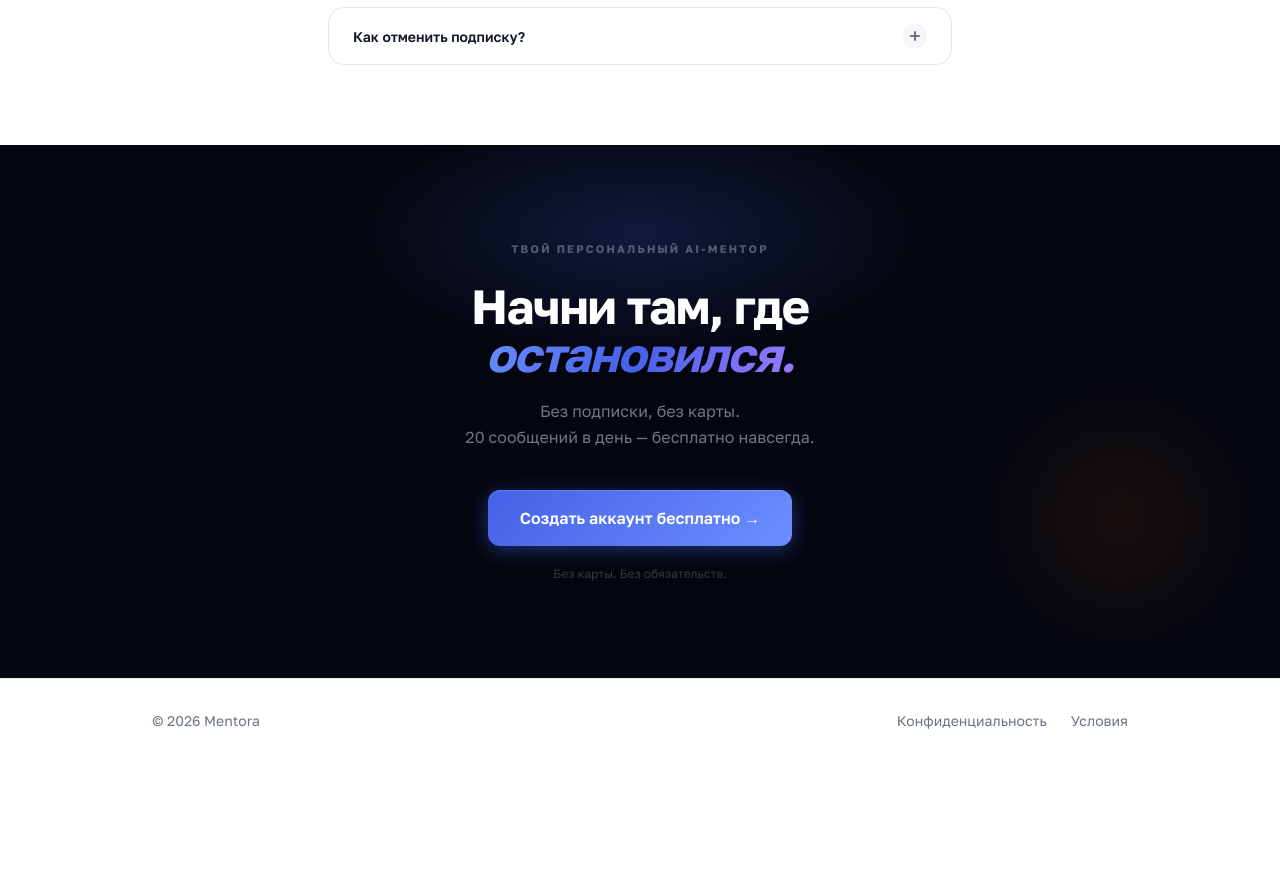
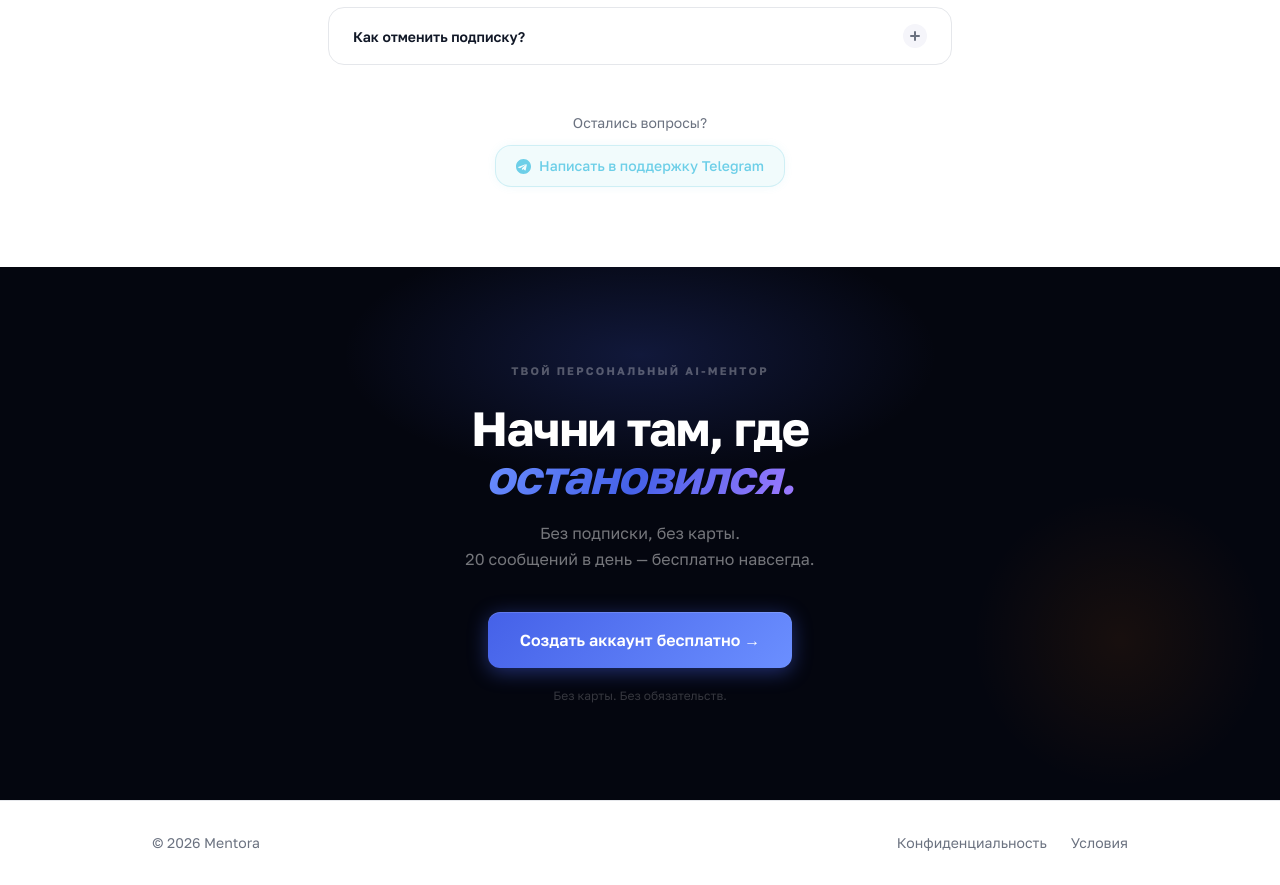
Before and after one commit to unrebay/mentora, a Next.js app: page /pricing in a window 1280 px wide. Shown: the part 1832-2717 px from the top of the page. Before the commit the page ends 2595 px from the top, so only its background shows below. Built offline with nearby package versions, Linux system fonts and the light colour scheme; no server answers.

Commit message:
feat: add glass TelegramSupportButton — profile, chat, pricing, dashboard

```diff
--- a/src/app/dashboard/page.tsx
+++ b/src/app/dashboard/page.tsx
@@ -13,6 +13,7 @@ import WhatsNewBanner from "@/components/WhatsNewBanner";
 import LaunchBanner from "@/components/LaunchBanner";
 import ReferralWidget from "@/components/ReferralWidget";
 import SphereBlobScene, { SUBTLE_SPHERES } from "@/components/SphereBlobScene";
+import TelegramSupportButton from "@/components/TelegramSupportButton";
 import dynamic from "next/dynamic";
 const StreakRewardCelebration = dynamic(() => import("@/components/StreakRewardCelebration"), { ssr: false });
 
@@ -427,6 +428,12 @@ export default async function DashboardPage() {
         <div className="mt-8 mb-2" data-tour="referral">
           <ReferralWidget />
         </div>
+
+        {/* ── Support ──────────────────────────────────────── */}
+        <div className="mt-6 mb-6 flex flex-col items-center gap-2 text-center">
+          <p className="text-xs" style={{ color: "var(--text-muted)" }}>Нужна помощь?</p>
+          <TelegramSupportButton size="sm" label="Написать в поддержку" />
+        </div>
       </div>
     </main>
   );
--- a/src/app/pricing/page.tsx
+++ b/src/app/pricing/page.tsx
@@ -3,6 +3,7 @@ import Logo from "@/components/Logo";
 import ThemeToggle from "@/components/ThemeToggle";
 import BuyProButton from "@/components/BuyProButton";
 import PricingFAQ from "@/components/PricingFAQ";
+import TelegramSupportButton from "@/components/TelegramSupportButton";
 import MobileMenuButton from "@/components/MobileMenuButton";
 import { createServerClient } from "@supabase/ssr";
 import { cookies } from "next/headers";
@@ -500,6 +501,12 @@ export default async function PricingPage() {
           <h2 className="text-3xl font-bold tracking-tight t-primary">Часто спрашивают</h2>
         </div>
         <PricingFAQ />
+
+        {/* Support CTA */}
+        <div className="mt-12 flex flex-col items-center gap-3">
+          <p className="text-sm" style={{ color: "var(--text-muted)" }}>Остались вопросы?</p>
+          <TelegramSupportButton label="Написать в поддержку Telegram" />
+        </div>
       </section>
 
       {/* FOOTER CTA */}
--- a/src/app/profile/page.tsx
+++ b/src/app/profile/page.tsx
@@ -9,6 +9,7 @@ import MeLogo from "@/components/MeLogo";
 import DashboardNav from "@/components/DashboardNav";
 import StatCard, { MentIcon, FlameIcon, MessageIcon, StarIcon } from "@/components/StatCard";
 import SupportCodeCopy from "@/components/SupportCodeCopy";
+import TelegramSupportButton from "@/components/TelegramSupportButton";
 
 /** Deterministic 10-char support code derived from UUID — no DB needed */
 function makeSupportCode(userId: string): string {
@@ -398,27 +399,14 @@ export default async function ProfilePage() {
         </div>
 
         {/* ── Support ──────────────────────────────────────── */}
-        <div className="pb-8 flex flex-col items-center gap-2 text-center">
+        <div className="pb-8 flex flex-col items-center gap-3 text-center">
           <p className="text-xs" style={{ color: "var(--text-muted)" }}>Вопросы или проблемы?</p>
-          <div className="flex items-center gap-4 flex-wrap justify-center">
-            <a href="https://t.me/mentora_su_bot" target="_blank" rel="noopener noreferrer"
-              className="inline-flex items-center gap-2 px-4 py-2 rounded-xl text-sm font-semibold transition-all"
-              style={{
-                background: "rgba(42,171,238,0.10)",
-                border: "1px solid rgba(42,171,238,0.25)",
-                color: "#2AABEE",
-              }}>
-              <svg viewBox="0 0 24 24" width="15" height="15" fill="#2AABEE">
-                <path d="M12 0C5.373 0 0 5.373 0 12s5.373 12 12 12 12-5.373 12-12S18.627 0 12 0zm5.562 8.248l-2.008 9.461c-.148.658-.537.818-1.084.508l-3-2.21-1.447 1.394c-.16.16-.295.295-.604.295l.213-3.053 5.56-5.023c.242-.213-.054-.333-.373-.12L6.24 14.605l-2.95-.924c-.642-.2-.654-.642.136-.951l11.527-4.448c.537-.194 1.006.131.609.966z"/>
-              </svg>
-              Поддержка в Telegram
-            </a>
-            <a href="mailto:hello@mentora.su"
-              className="text-xs"
-              style={{ color: "var(--text-muted)", textDecoration: "underline", textDecorationStyle: "dotted" }}>
-              hello@mentora.su
-            </a>
-          </div>
+          <TelegramSupportButton label="Написать в поддержку" />
+          <a href="mailto:hello@mentora.su"
+            className="text-xs"
+            style={{ color: "var(--text-muted)", textDecoration: "underline", textDecorationStyle: "dotted" }}>
+            hello@mentora.su
+          </a>
         </div>
 
       </main>
--- /dev/null
+++ b/src/components/TelegramSupportButton.tsx
@@ -0,0 +1,63 @@
+"use client";
+import { useState } from "react";
+
+const TG_URL = "https://t.me/mentora_su_bot";
+
+function TgIcon({ size = 15 }: { size?: number }) {
+  return (
+    <svg viewBox="0 0 24 24" width={size} height={size} fill="currentColor" aria-hidden>
+      <path d="M12 0C5.373 0 0 5.373 0 12s5.373 12 12 12 12-5.373 12-12S18.627 0 12 0zm5.562 8.248-2.008 9.461c-.148.658-.537.818-1.084.508l-3-2.21-1.447 1.394c-.16.16-.295.295-.604.295l.213-3.053 5.56-5.023c.242-.213-.054-.333-.373-.12L6.24 14.605l-2.95-.924c-.642-.2-.654-.642.136-.951l11.527-4.448c.537-.194 1.006.131.609.966z"/>
+    </svg>
+  );
+}
+
+interface Props {
+  /** Visual size: "sm" for inline/compact, "md" for standalone */
+  size?: "sm" | "md";
+  label?: string;
+  className?: string;
+}
+
+/**
+ * Glass Telegram support button — links to @mentora_su_bot.
+ * Uses muted teal palette with hover glow.
+ */
+export default function TelegramSupportButton({
+  size = "md",
+  label = "Написать в поддержку",
+  className = "",
+}: Props) {
+  const [hover, setHover] = useState(false);
+  const sm = size === "sm";
+
+  return (
+    <a
+      href={TG_URL}
+      target="_blank"
+      rel="noopener noreferrer"
+      aria-label="Открыть Telegram-поддержку Mentora"
+      className={`inline-flex items-center gap-2 font-medium transition-all duration-200 select-none ${
+        sm ? "px-3 py-1.5 text-[11.5px] rounded-xl" : "px-5 py-2.5 text-sm rounded-2xl"
+      } ${className}`}
+      style={{
+        background: hover
+          ? "rgba(56,189,213,0.13)"
+          : "rgba(56,189,213,0.07)",
+        backdropFilter: "blur(12px)",
+        WebkitBackdropFilter: "blur(12px)",
+        border: `1px solid ${hover ? "rgba(56,189,213,0.30)" : "rgba(56,189,213,0.18)"}`,
+        color: hover ? "#8de4f4" : "#6dcfe8",
+        boxShadow: hover
+          ? "0 0 22px rgba(56,189,213,0.18), 0 2px 12px rgba(56,189,213,0.10), inset 0 1px 0 rgba(255,255,255,0.07)"
+          : "0 0 10px rgba(56,189,213,0.07), inset 0 1px 0 rgba(255,255,255,0.05)",
+        transform: hover ? "translateY(-1px)" : "none",
+        textDecoration: "none",
+      }}
+      onMouseEnter={() => setHover(true)}
+      onMouseLeave={() => setHover(false)}
+    >
+      <TgIcon size={sm ? 13 : 15} />
+      {label}
+    </a>
+  );
+}
--- a/src/components/chat/ChatInterface.tsx
+++ b/src/components/chat/ChatInterface.tsx
@@ -6,6 +6,7 @@ import { MessageRole } from "@/lib/types";
 import ChatParticles from "@/components/ChatParticles";
 import SubjectIcon, { subjectColor } from "@/components/SubjectIcon";
 import MeLogo from "@/components/MeLogo";
+import TelegramSupportButton from "@/components/TelegramSupportButton";
 
 const DAILY_LIMIT = 20; // matches WINDOW_LIMIT in api/chat/route.ts
 
@@ -638,11 +639,12 @@ export default function ChatInterface({ subject, subjectTitle, initialHistory, i
               </svg>
               <span className="text-base font-mono font-semibold tracking-widest" style={{ color: "var(--text)" }}>{countdown}</span>
             </div>
-            <div>
+            <div className="flex flex-col items-center gap-2">
               <Link href="/pricing" className="btn-glow inline-flex items-center gap-2 text-xs font-semibold px-5 py-2.5 rounded-full">
                 <svg width="12" height="12" viewBox="0 0 24 24" fill="currentColor"><path d="M13 2L3 14h9l-1 8 10-12h-9l1-8z"/></svg>
                 Pro — безлимитный доступ
               </Link>
+              <TelegramSupportButton size="sm" label="Есть вопросы? Поддержка" />
             </div>
           </div>
         ) : (
```
